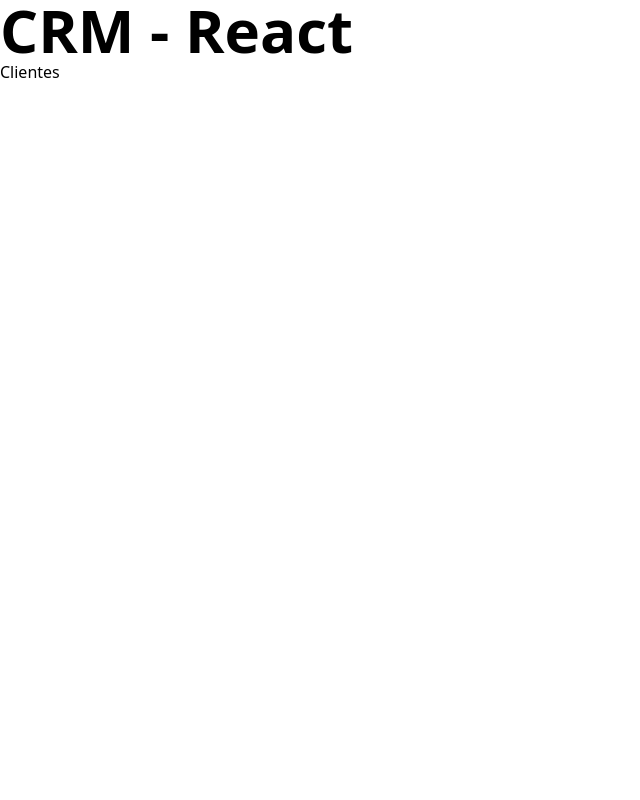
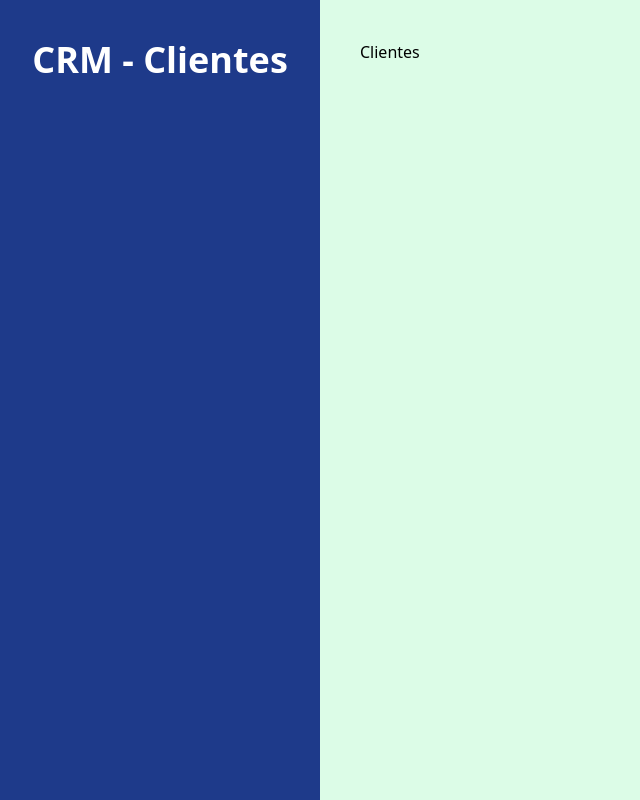
Before and after one commit to fschwalb/crm-react, a React (Vite) app: page / in a window 1280 px wide. Shown: the whole page, without its empty margins (0-640 px from the left). Built offline with nearby package versions, Linux system fonts and the light colour scheme.

Commit message:
Layout.jsx Ajustado

```diff
--- a/index.html
+++ b/index.html
@@ -4,9 +4,9 @@
     <meta charset="UTF-8" />
     <link rel="icon" type="image/svg+xml" href="/vite.svg" />
     <meta name="viewport" content="width=device-width, initial-scale=1.0" />
-    <title>CRM React - React Router DOM</title>
+    <title>CRM React - React Router DOM / Vite + Tailwind CSS</title>
   </head>
-  <body>
+  <body class="min-h-screen bg-green-100">
     <div id="root"></div>
     <script type="module" src="/src/main.jsx"></script>
   </body>
--- a/src/components/Layout.jsx
+++ b/src/components/Layout.jsx
@@ -2,10 +2,14 @@ import { Outlet } from 'react-router-dom';
 
 function Layout() {
     return (
-        <div>
-            <h1 className="text-6xl font-bold">CRM - React</h1>
+        <div className='md:flex md:min-h-screen'>
+            <aside className='md:w-1/4 bg-blue-900 px-5 py-10'>
+                <h2 className='text-4xl font-black text-center text-white'>CRM - Clientes</h2>
+            </aside>
 
-            <Outlet />
+            <main className='md:w-3/4 p-10 md:h-screen overflow-scroll'>
+                <Outlet />
+            </main>
         </div>
     )
 }
```
